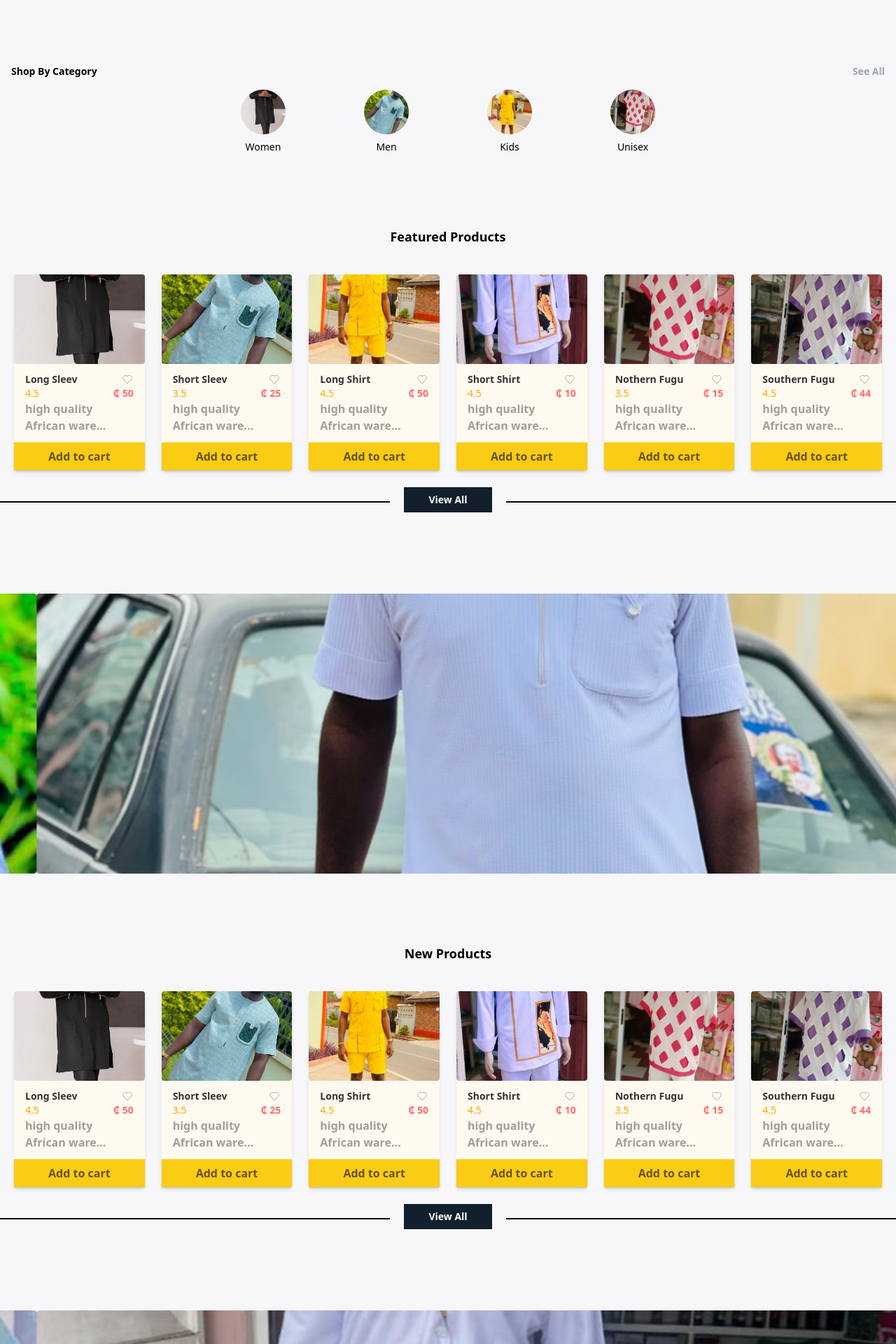
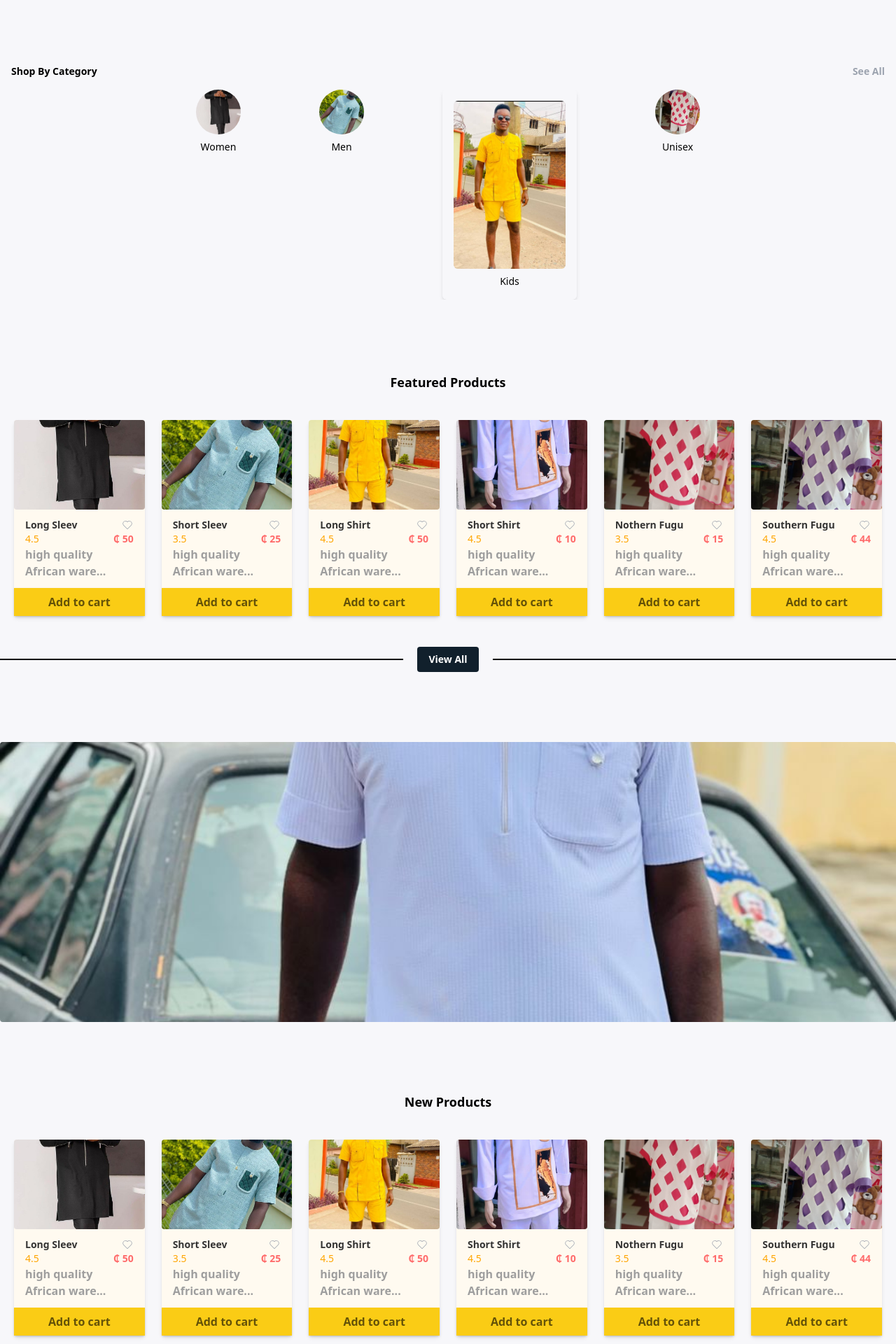
Before and after one commit to owusuvictorjnr/blessed-redeemer-fashion-and-design, a Next.js app: page / in a window 1280 px wide. Shown: the part 700-2620 px from the top of the page at 70% size. Built offline with nearby package versions, Linux system fonts and the light colour scheme.

Commit message:
destructure items

```diff
--- a/components/FeaturedProd.tsx
+++ b/components/FeaturedProd.tsx
@@ -6,71 +6,77 @@ import { CiHeart } from "react-icons/ci";
 
 export default function FeaturedProd() {
   const homeFeatured = allData.featuredProducts.slice(0, 6);
+
   return (
     <div className="pb-5 min-h-[20rem]">
+      {/* Header Section */}
       <div className="flex justify-between lg:justify-center px-6 mt-10 md:mt-20">
         <h2 className="text-sm font-semibold mb-4 capitalize lg:text-lg">
           featured products
         </h2>
-        <h4 className="text-sm text-gray-400 capitalize font-semibold mb-4 hover:text-blue-400  md:hidden">
-          <Link href="">see all</Link>
+        <Link href="/featured-products">
+          <h4 className="text-sm text-gray-400 capitalize font-semibold mb-4 hover:text-blue-400 md:hidden">
+            see all
           </h4>
+        </Link>
       </div>
 
+      {/* Featured Products Grid */}
       <div className="grid grid-cols-2 md:grid-cols-4 lg:grid-cols-6 gap-6 px-5 py-6">
-        {homeFeatured.map((feat) => (
+        {homeFeatured.map(
+          ({ name, image, slug, rating, price, description }) => (
             <div
-            key={feat.name}
+              key={name}
               className="shadow-md bg-[#FFFAF0] min-h-[15rem] rounded"
             >
-            <Link href={`/detail/${feat.slug}/`}>
+              <Link href={`/detail/${slug}/`}>
                 <Image
-                src={feat.image}
-                alt={feat.name}
+                  src={image}
+                  alt={name}
                   width={1000}
                   height={1000}
-                className="h-32 w-full mx-auto rounded hover:scale-105 duration-500"
+                  className="h-32 w-full mx-auto rounded hover:scale-105 transition-transform duration-500"
                 />
               </Link>
 
+              {/* Product Info */}
               <div className="px-4 py-3">
-              <div className="flex justify-between items-center ">
+                <div className="flex justify-between items-center">
                   <h4 className="text-sm font-semibold capitalize text-[#333333]">
-                  {feat.name}
+                    {name}
                   </h4>
-                <CiHeart className="text-lg text-gray-400 hover:text-red-500 rounded-full" />
+                  <CiHeart className="text-lg text-gray-400 hover:text-red-500 rounded-full cursor-pointer" />
                 </div>
                 <div className="flex justify-between items-center">
-                <p className="text-sm text-[#FFA500]">{feat.rating}</p>
+                  <p className="text-sm text-[#FFA500]">{rating}</p>
                   <p className="text-sm text-[#FF6B6B] font-bold">
-                  &#x20B5; {feat.price}
+                    &#x20B5; {price}
+                  </p>
+                </div>
+                <p className="font-semibold text-[#9E9E9E]">
+                  {description.split(" ").slice(0, 10).join(" ") + "..."}
                 </p>
               </div>
 
-              <p className="font-semibold text-[#9E9E9E]">
-                {feat.description.split(" ").slice(0, 10).join(" ") + "..."}
-              </p>
+              {/* Add to Cart Button */}
+              <div className="text-center bg-yellow-400 py-2 hover:bg-blue-400 hover:text-white transition-colors duration-500 shadow px-2 font-semibold text-black/60 hidden md:block">
+                <button type="button">Add to cart</button>
+              </div>
+            </div>
+          )
+        )}
       </div>
 
-            <div className="text-center bg-yellow-400 py-2 hover:bg-blue-400 hover:text-white duration-500 shadow px-2 font-semibold text-black/60 hidden md:block">
-              <button type="submit" className="">
-                Add to cart
-              </button>
-            </div>
-          </div>
-        ))}
-      </div>
-      <div className="hidden md:block">
-        <div className="flex gap-5">
-          <div className="h-0.5 bg-black w-1/2 mt-5" />
+      {/* View All Section (for larger screens) */}
+      <div className="hidden md:flex items-center gap-5 mt-5">
+        <div className="h-0.5 bg-black flex-1" />
         <Link
           href="/featured-products"
-            className="text-sm font-bold mb-4 capitalize text-center bg-[#11202C] text-white w-36 py-2 "
+          className="text-sm font-bold capitalize text-center bg-[#11202C] text-white py-2 px-4 rounded"
         >
           view all
         </Link>
-          <div className="h-0.5 bg-black w-1/2 mt-5" />
-        </div>
+        <div className="h-0.5 bg-black flex-1" />
       </div>
     </div>
   );
--- a/components/Home-Categories/kids.tsx
+++ b/components/Home-Categories/kids.tsx
@@ -6,19 +6,22 @@ export default function KidsCategory() {
   return (
     <div className="flex flex-col items-center">
       {allData.homeCategory.kids.map((item) => (
-        <div key={item.slug} className="flex flex-col items-center">
-          <div className="relative w-16 h-16">
-            {/* Adjust size as needed */}
+        <div
+          key={item.slug}
+          className="flex flex-col items-center p-2 md:p-4  rounded-full md:rounded-md md:shadow-md transition-shadow duration-300 ease-in-out md:w-40 lg:w-48"
+        >
+          <div className="relative w-16 h-16 md:w-full md:h-[15rem]">
             <Image
               src={item.img}
               alt={item.name}
-              height={64}
-              width={64}
-              className="rounded-full object-cover w-full h-full"
+              height={1000}
+              width={1000}
+              className="rounded-full object-cover w-full h-full md:rounded-md"
             />
           </div>
-          <span className="mt-2 text-sm font-medium capitalize">{item.name}</span>{" "}
-          {/* Add item name below image */}
+          <span className="mt-2 text-sm font-medium capitalize">
+            {item.name}
+          </span>
         </div>
       ))}
     </div>
--- a/components/NewProducts.tsx
+++ b/components/NewProducts.tsx
@@ -6,71 +6,77 @@ import { CiHeart } from "react-icons/ci";
 
 export default function NewProducts() {
   const newProducts = allData.NewProducts.slice(0, 6);
+
   return (
     <div className="pb-5 min-h-[20rem]">
+      {/* Header Section */}
       <div className="flex justify-between lg:justify-center px-6 mt-10 md:mt-20">
         <h2 className="text-sm font-semibold mb-4 capitalize lg:text-lg">
           new products
         </h2>
-        <h4 className="text-sm text-gray-400 capitalize font-semibold mb-4 hover:text-blue-400  md:hidden">
-          <Link href="">see all</Link>
+        <Link href="/new-products">
+          <h4 className="text-sm text-gray-400 capitalize font-semibold mb-4 hover:text-blue-400 md:hidden">
+            see all
           </h4>
+        </Link>
       </div>
 
+      {/* Products Grid */}
       <div className="grid grid-cols-2 md:grid-cols-4 lg:grid-cols-6 gap-6 px-5 py-6">
-        {newProducts.map((feat) => (
+        {newProducts.map(
+          ({ name, image, slug, rating, price, description }) => (
             <div
-            key={feat.name}
+              key={name}
               className="shadow-md bg-[#FFFAF0] min-h-[15rem] rounded"
             >
-            <Link href={`/detail/${feat.slug}/`}>
+              <Link href={`/detail/${slug}/`}>
                 <Image
-                src={feat.image}
-                alt={feat.name}
+                  src={image}
+                  alt={name}
                   width={1000}
                   height={1000}
-                className="h-32 w-full mx-auto rounded hover:scale-105 duration-500"
+                  className="h-32 w-full mx-auto rounded hover:scale-105 transition-transform duration-500"
                 />
               </Link>
 
+              {/* Product Info */}
               <div className="px-4 py-3">
-              <div className="flex justify-between items-center ">
+                <div className="flex justify-between items-center">
                   <h4 className="text-sm font-semibold capitalize text-[#333333]">
-                  {feat.name}
+                    {name}
                   </h4>
-                <CiHeart className="text-lg text-gray-400 hover:text-red-500 rounded-full" />
+                  <CiHeart className="text-lg text-gray-400 hover:text-red-500 rounded-full cursor-pointer" />
                 </div>
                 <div className="flex justify-between items-center">
-                <p className="text-sm text-[#FFA500]">{feat.rating}</p>
+                  <p className="text-sm text-[#FFA500]">{rating}</p>
                   <p className="text-sm font-bold text-[#FF6B6B]">
-                  &#x20B5; {feat.price}
+                    &#x20B5; {price}
+                  </p>
+                </div>
+                <p className="font-semibold text-[#9E9E9E]">
+                  {description.split(" ").slice(0, 10).join(" ") + "..."}
                 </p>
               </div>
 
-              <p className="font-semibold text-[#9E9E9E]">
-                {feat.description.split(" ").slice(0, 10).join(" ") + "..."}
-              </p>
+              {/* Add to Cart Button */}
+              <div className="text-center bg-yellow-400 py-2 hover:bg-blue-400 hover:text-white transition-colors duration-500 shadow px-2 font-semibold text-black/60 hidden md:block">
+                <button type="button">Add to cart</button>
+              </div>
+            </div>
+          )
+        )}
       </div>
 
-            <div className="text-center bg-yellow-400 py-2 hover:bg-blue-400 hover:text-white duration-500 shadow px-2 font-semibold text-black/60 hidden md:block">
-              <button type="submit" className="">
-                Add to cart
-              </button>
-            </div>
-          </div>
-        ))}
-      </div>
-      <div className="hidden md:block">
-        <div className="flex gap-5">
-          <div className="h-0.5 bg-black w-1/2 mt-5" />
+      {/* View All Section (for larger screens) */}
+      <div className="hidden md:flex items-center gap-5 mt-5">
+        <div className="h-0.5 bg-black flex-1" />
         <Link
           href="/new-products"
-            className="text-sm font-bold mb-4 capitalize text-center bg-[#11202C] text-white w-36 py-2 "
+          className="text-sm font-bold capitalize text-center bg-[#11202C] text-white py-2 px-4 rounded"
         >
           view all
         </Link>
-          <div className="h-0.5 bg-black w-1/2 mt-5" />
-        </div>
+        <div className="h-0.5 bg-black flex-1" />
       </div>
     </div>
   );
```
Also changed, not shown: components/Shirts.tsx (+36 -32 lines). Lines whose indentation alone changed are shown as unchanged.
